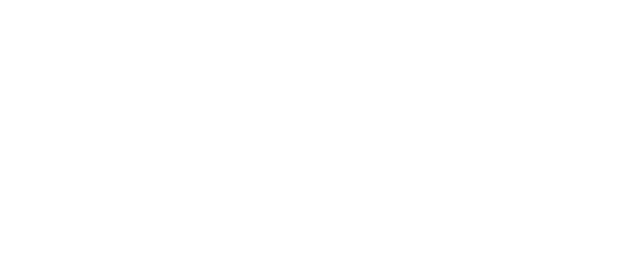
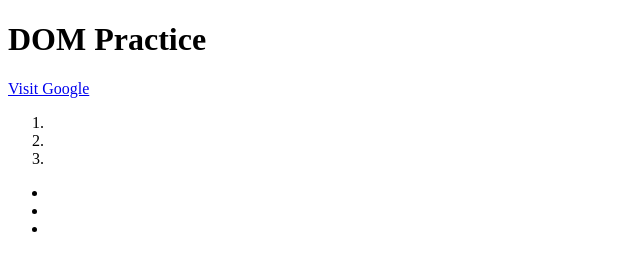
Before and after one commit to maiqlam/tek-dom, a plain HTML site: page index.html in a window 1280 px wide. Shown: the whole page, without its empty margins (0-640 px from the left). Drawn offline with Linux system fonts and the light colour scheme.

Commit message:
dom test

```diff
--- a/app.js
+++ b/app.js
@@ -0,0 +1,92 @@
+/*
+let titleEl = document.getElementById('title');
+// console.log(titleEl);
+
+let pEl = document.querySelector('.cool');
+console.log(pEl);
+
+let commentEls = document.querySelectorAll('.comment');
+// console.log(commentEls);
+
+// for(let c of commentEls) {
+// 	console.log(c);
+// }
+
+let li = document.getElementsByTagName('li');
+
+let myArray = Array.prototype.slice.call(li, 1, 3);
+console.log(myArray);
+
+for (let c of commentEls) {
+    c.style.fontSize = '30px';
+}
+
+let comments = document.querySelector('#comments');
+console.log(comments.firstChild);
+console.log(comments.lastChild);
+
+// creating a new item
+const newLi = document.createElement('li');
+const newLiTwo = document.createElement('li');
+const p = document.createElement("p");
+let lastItem = document.querySelector('#lastItem')
+
+// adding text to an element
+newLi.innerText = 'new item appended';
+newLiTwo.innerText = 'new item prepended';
+p.innerText = "new para";
+
+// appending a new item to the end of an element
+lastItem.append(newLi);
+
+//prepending a new item to the beginning of an element
+lastItem.prepend(newLiTwo);
+
+comments.append(p);
+// comments.appendChild(p); // same as above
+// comments.prepend(p);
+// comments.insertBefore(p, commentList.firstChild); //same as above
+
+*/
+const body = document.querySelector('body');
+const div1 = document.createElement('div');
+const ol = document.createElement('ol');
+
+for (let i = 0; i < 3; i++) {
+    const li = document.createElement('li');
+    ol.append(li);
+};
+
+div1.append(ol);
+body.append(div1);
+
+const div2 = document.createElement('div');
+const ul = document.createElement('ul');
+
+for (let i = 0; i < 3; i++) {
+    const li = document.createElement('li');
+    ul.append(li);
+};
+div2.append(ul);
+body.append(div2);
+
+/* Justin's solution to achieve same format:
+function to make the lists keeping JS dry
+    function createListItems(parent, count) {
+      for (let i = 0; i < count; i++) {
+        const li = document.createElement('li');
+        parent.appendChild(li);
+      }
+    }
+
+    createListItems(ol, 3);
+    createListItems(ul, 3);
+*/
+
+/*
+const googleLink = document.getElementById('googleLink');
+    googleLink.href = 'https://www.google.com'; */
+// document.querySelector('a')
+// const gLink = document.createAttribute("href");
+
+glink.setAttribute('href', 'http://google.com');
--- a/index.html
+++ b/index.html
@@ -7,6 +7,16 @@
     <title>Document</title>
 </head>
 <body>
-    <script src="/app.js"></script>
+ <h1 id="title" class="main-title">DOM Practice</h1>
+ <a id="glink">Visit Google</a>
+       <!-- <p class="cool">Lorem ipsum dolor sit amet consectetur adipisicing elit. Suscipit, molestiae eveniet culpa deleniti id dolor hic officia delectus adipisci impedit temporibus placeat. Quisquam, necessitatibus repellendus quaerat blanditiis totam quidem et.</p>
+
+    <ul id="comments">
+        <li class="comment">first comment</li>
+        <li class="comment">second comment</li>
+        <li id ="lastItem" class="comment">third comment</li>
+    </ul> -->
+
+    <script src="app.js"></script>
 </body>
 </html>
```
